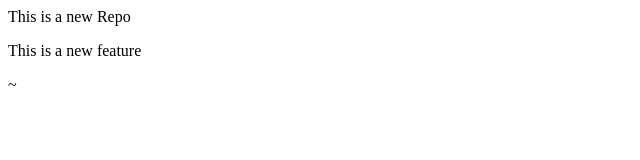
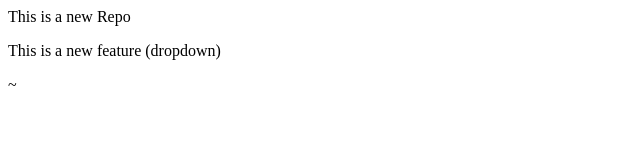
Before and after one commit to Yash-1602/LocalRepo, a plain HTML site: page index.html in a window 1280 px wide. Shown: the full height of the page, 0-640 px from the left. Drawn offline with Linux system fonts and the light colour scheme.

```diff
--- a/index.html
+++ b/index.html
@@ -1,2 +1,2 @@
 <p>This is a new Repo</p>
-<p>This is a new feature</p>~
+<p>This is a new feature (dropdown)</p>~
```
